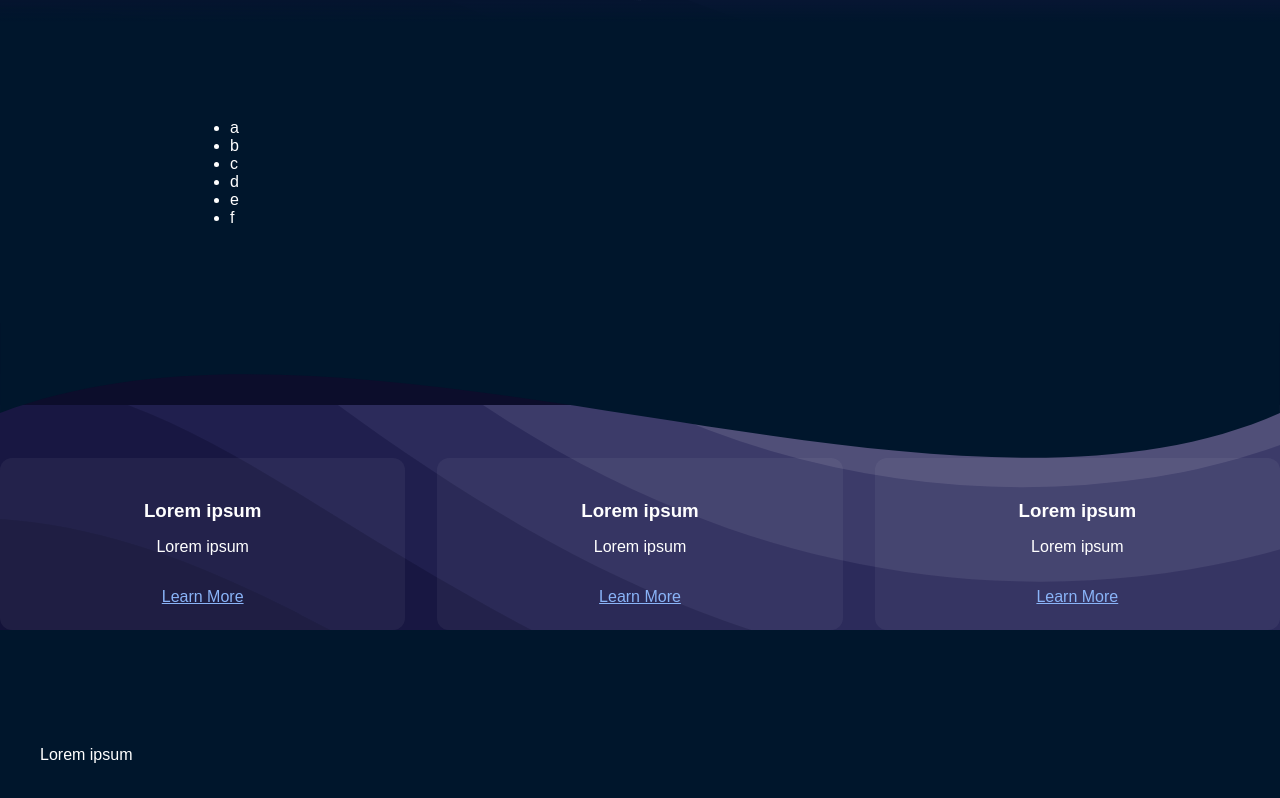
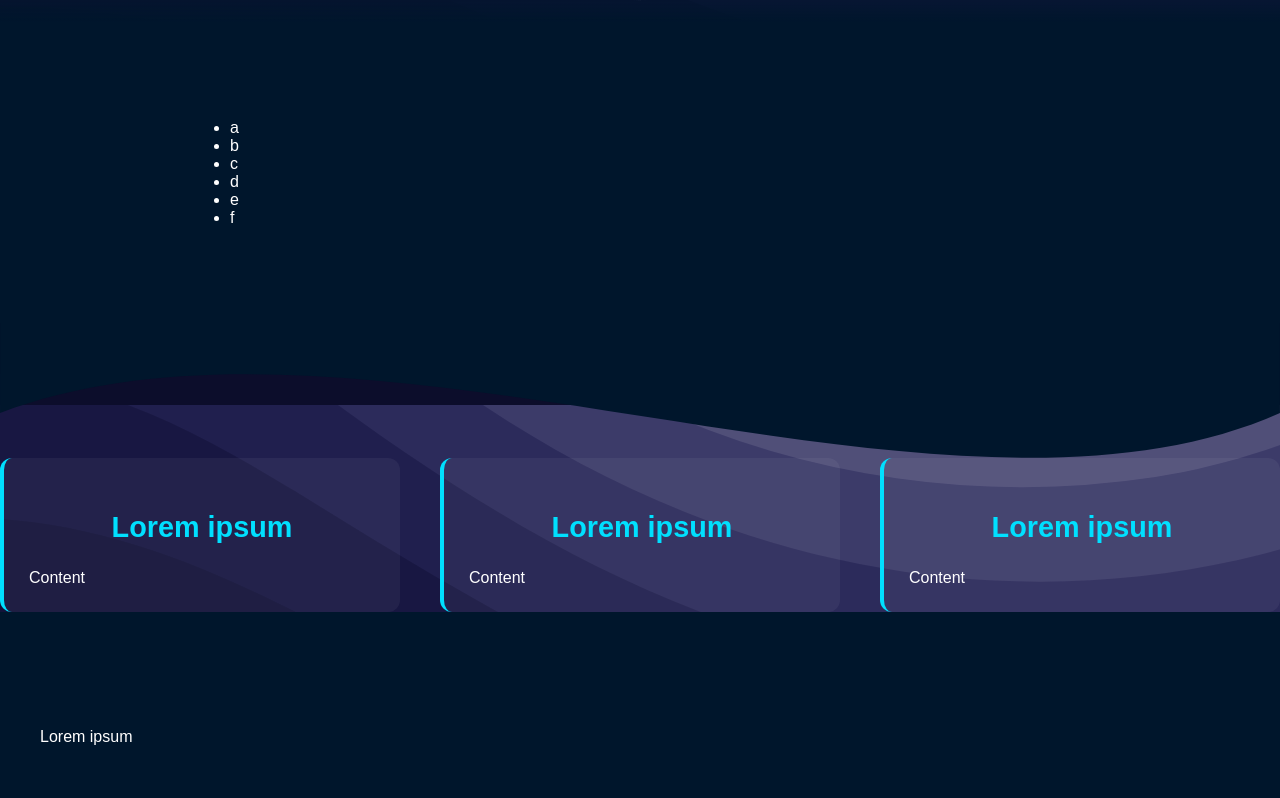
Before and after one commit to benjaminsanderswyatt/Portfolio, a React (Create React App) app: page / in a window 1280 px wide. Shown: the part 1995-2793 px from the top of the page. Built offline with nearby package versions, Linux system fonts and the light colour scheme.

Commit message:
Updated cards to handle multiples

```diff
--- a/src/components/common/CardGroup.jsx
+++ b/src/components/common/CardGroup.jsx
@@ -1,20 +1,38 @@
 import React from 'react';
-import './cardGroup.css';
+import { motion } from 'framer-motion';
+import './card.css';
 
-const CardGroup = ({ cards }) => {
+const cardContentVariants = {
+  hidden: { x: '-100%', opacity: 0 },
+  visible: ({ i, stagger }) => ({
+    x: 0,
+    opacity: 1,
+    transition: {
+      duration: 1.1,
+      ease: 'easeOut',
+      delay: i * stagger,
+    },
+  }),
+};
+
+const CardGroup = ({ cards = [], stagger = 0, amount = 1 }) => {
   return (
     <div className="card-group">
-
-      {cards.map((card, i) => (
-        <div className="card" key={i}>
-
-          <h3>{card.title}</h3>
-          <p>{card.description}</p>
-          {card.link && <a href={card.link}>Learn More</a>}
-
+      {cards.map(({ title = "Title", content = "Content" }, i) => (
+        <div key={i} className="card-section">
+          <motion.div
+            className="card-content"
+            variants={cardContentVariants}
+            initial="hidden"
+            whileInView="visible"
+            custom={{ i, stagger }}
+            viewport={{ once: true, amount: amount }}
+          >
+            <h3 className="card-title">{title}</h3>
+            <div className="card-body">{content}</div>
+          </motion.div>
         </div>
       ))}
-
     </div>
   );
 };
--- /dev/null
+++ b/src/components/common/card.css
@@ -0,0 +1,42 @@
+/* Cards */
+.card-section {
+  flex: 1 1 300px;
+  background: var(--card-bg);
+  border-radius: 12px;
+  border-left: 4px solid var(--accent);
+  padding: 25px;
+  max-width: none;
+  margin: 0;
+  overflow: hidden;
+  position: relative;
+  box-sizing: border-box;
+}
+
+.card-content {
+    height: 100%;
+}
+
+
+/* Title */
+.card-title {
+  font-size: 1.8rem;
+  margin-bottom: 25px;
+  color: var(--accent);
+  text-align: center;
+  width: 100%;
+}
+
+
+
+
+
+
+/* Card Group */
+.card-group {
+  display: flex;
+  flex-wrap: wrap;
+  justify-content: center;
+  gap: 40px;
+  width: 100%;
+  box-sizing: border-box;
+}
--- a/src/components/common/cardGroup.css
+++ /dev/null
@@ -1,28 +0,0 @@
-.card-group {
-  display: grid;
-  grid-template-columns: repeat(auto-fit, minmax(280px, 1fr));
-  gap: 2rem;
-}
-
-.card {
-  background: rgba(255, 255, 255, 0.05);
-  padding: 1.5rem;
-  border-radius: 12px;
-  text-align: center;
-  transition: transform 0.3s ease;
-}
-
-.card:hover {
-  transform: translateY(-8px);
-}
-
-.card h3 {
-  margin-bottom: 1rem;
-}
-
-.card a {
-  margin-top: 1rem;
-  display: inline-block;
-  color: #8ab4f8;
-  text-decoration: underline;
-}
```
Also changed, not shown: src/components/common/Card.jsx (added, +42 -0 lines).
